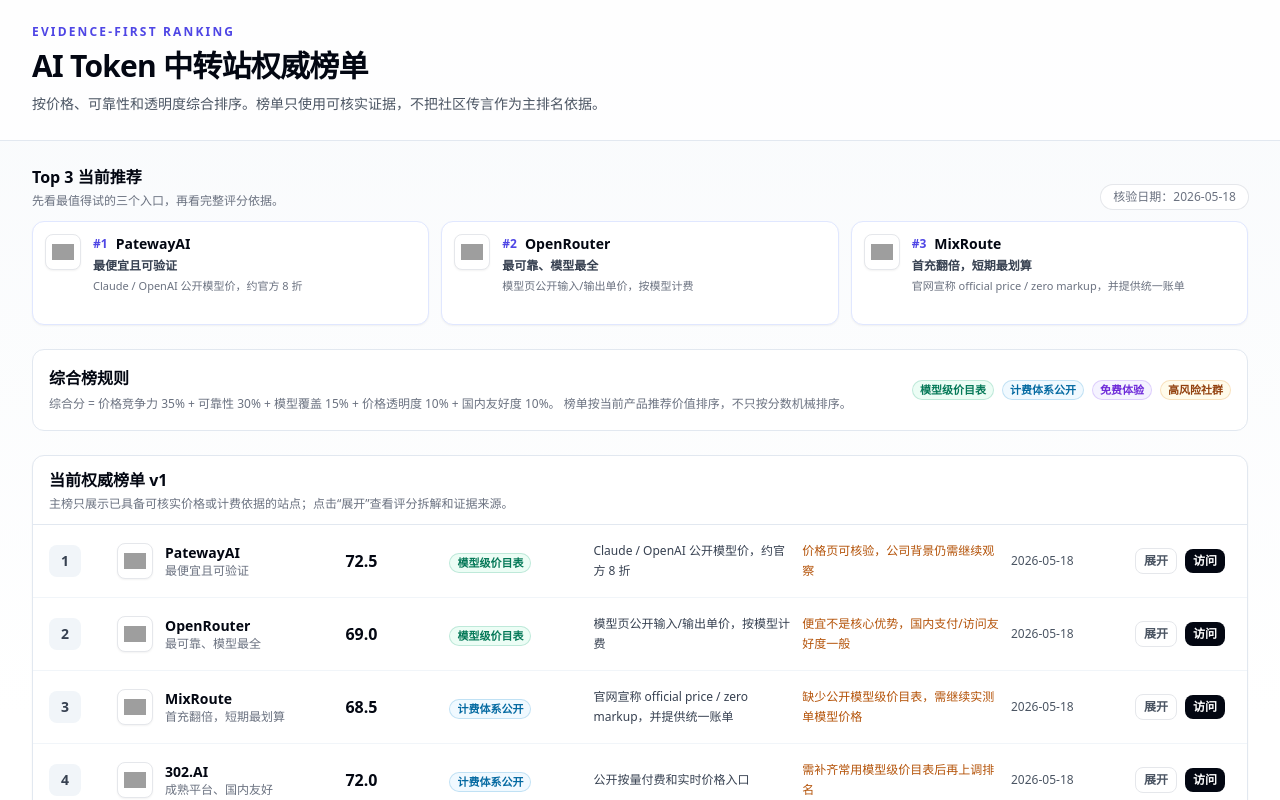
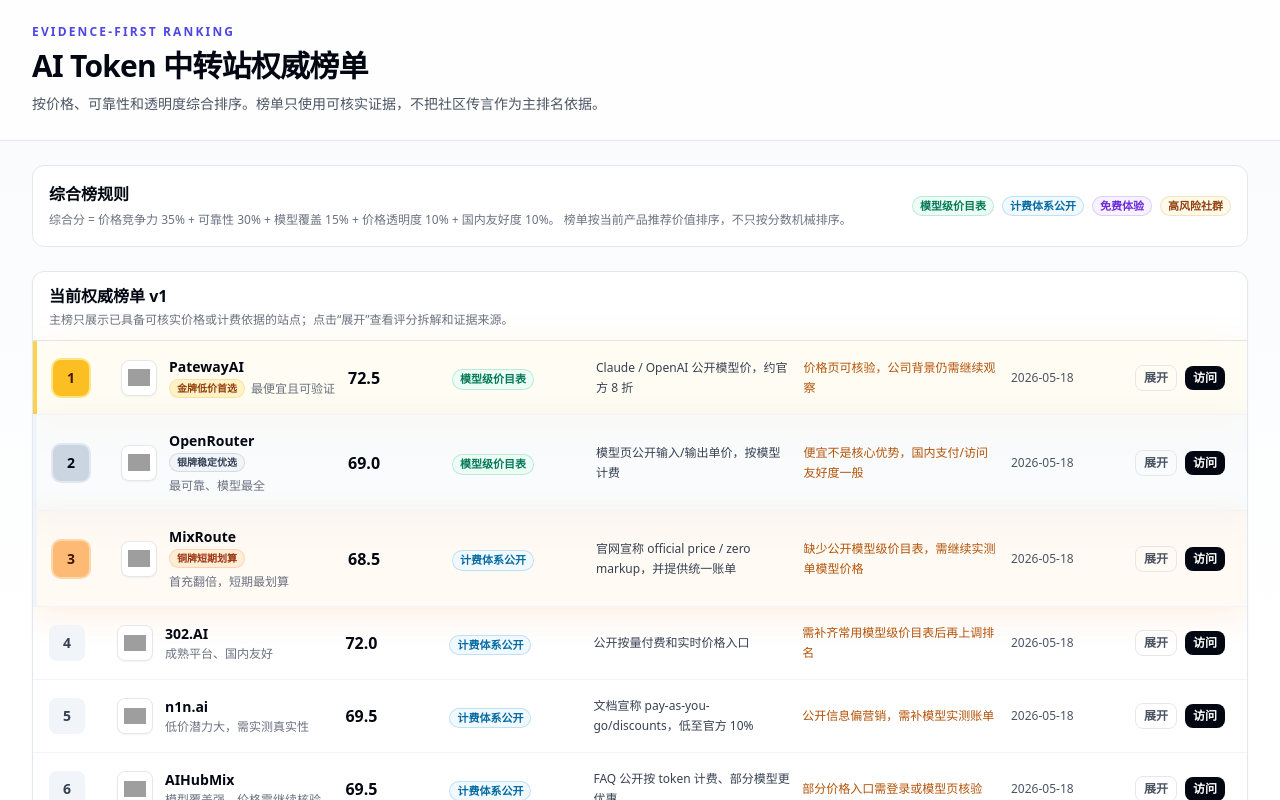
Before and after one commit to wangwenxiang/token123, a Next.js app: page / in a window 1280 px wide. Shown: the top 800 px of the page. Built offline with nearby package versions, Linux system fonts and the light colour scheme; grey boxes are pictures that could not be loaded.

Commit message:
fix: highlight top ranking entries inline

```diff
--- a/src/components/HomeClient.tsx
+++ b/src/components/HomeClient.tsx
@@ -85,6 +85,34 @@
   );
 }
 
+function podiumStyle(rank: number | null) {
+  if (rank === 1) {
+    return {
+      article: 'border-amber-300 bg-amber-50/60 shadow-[0_12px_40px_rgba(245,158,11,0.14)]',
+      rank: 'bg-amber-400 text-amber-950 ring-2 ring-amber-200',
+      label: '金牌低价首选',
+      labelClass: 'bg-amber-100 text-amber-800 ring-amber-500/20',
+    };
+  }
+  if (rank === 2) {
+    return {
+      article: 'border-slate-300 bg-slate-50/80 shadow-[0_10px_32px_rgba(100,116,139,0.12)]',
+      rank: 'bg-slate-300 text-slate-950 ring-2 ring-slate-200',
+      label: '银牌稳定优选',
+      labelClass: 'bg-slate-100 text-slate-700 ring-slate-500/20',
+    };
+  }
+  if (rank === 3) {
+    return {
+      article: 'border-orange-300 bg-orange-50/60 shadow-[0_10px_32px_rgba(249,115,22,0.12)]',
+      rank: 'bg-orange-300 text-orange-950 ring-2 ring-orange-200',
+      label: '铜牌短期划算',
+      labelClass: 'bg-orange-100 text-orange-800 ring-orange-500/20',
+    };
+  }
+  return null;
+}
+
 export default function HomeClient({ rankings }: HomeClientProps) {
   const [expandedId, setExpandedId] = useState<string | null>(null);
 
@@ -92,7 +120,6 @@
     () => rankings.filter((item) => item.participatesInMainRanking),
     [rankings],
   );
-  const topThree = mainRankings.slice(0, 3);
   const communityEntry = rankings.find((item) => item.evidenceLevel === 'community_channel');
 
   return (
@@ -114,40 +141,6 @@
       </header>
 
       <main className="mx-auto w-full max-w-7xl px-4 py-6 sm:px-6 lg:px-8">
-        <section className="mb-6">
-          <div className="mb-3 flex items-end justify-between gap-3">
-            <div>
-              <h2 className="text-base font-bold text-gray-950">Top 3 当前推荐</h2>
-              <p className="mt-1 text-xs text-gray-500">先看最值得试的三个入口，再看完整评分依据。</p>
-            </div>
-            <span className="hidden rounded-full bg-white px-3 py-1 text-xs text-gray-500 ring-1 ring-gray-200 sm:inline-flex">
-              核验日期：2026-05-18
-            </span>
-          </div>
-
-          <div className="grid gap-3 lg:grid-cols-3">
-            {topThree.map((item) => (
-              <a
-                key={item.id}
-                href={item.url}
-                target="_blank"
-                rel="noopener noreferrer"
-                className="group flex min-h-[104px] gap-3 rounded-xl border border-indigo-100 bg-white p-3 shadow-sm transition hover:-translate-y-0.5 hover:border-indigo-200 hover:shadow-md"
-              >
-                <RankingLogo item={item} />
-                <div className="min-w-0 flex-1">
-                  <div className="flex items-center gap-2">
-                    <span className="text-xs font-bold text-indigo-600">#{item.rank}</span>
-                    <h3 className="truncate text-sm font-bold text-gray-950">{item.name}</h3>
-                  </div>
-                  <p className="mt-1 text-xs font-semibold text-gray-700">{item.positioning}</p>
-                  <p className="mt-1 line-clamp-2 text-[11px] leading-4 text-gray-500">{item.priceHighlight}</p>
-                </div>
-              </a>
-            ))}
-          </div>
-        </section>
-
         <section className="mb-6 rounded-xl border border-slate-200 bg-white p-4">
           <div className="flex flex-col gap-3 lg:flex-row lg:items-center lg:justify-between">
             <div>
@@ -176,12 +169,18 @@
           <div className="divide-y divide-slate-100">
             {mainRankings.map((item) => {
               const expanded = expandedId === item.id;
+              const podium = podiumStyle(item.rank);
 
               return (
-                <article key={item.id} className="p-4">
+                <article
+                  key={item.id}
+                  className={`relative p-4 transition ${podium ? `border-l-4 ${podium.article}` : ''}`}
+                >
                   <div className="grid gap-3 lg:grid-cols-[56px_minmax(160px,1.1fr)_92px_132px_minmax(180px,1fr)_minmax(180px,1fr)_112px_96px] lg:items-center">
                     <div className="flex items-center gap-3 lg:block">
-                      <span className="inline-flex h-8 w-8 items-center justify-center rounded-lg bg-slate-100 text-sm font-extrabold text-gray-700">
+                      <span
+                        className={`inline-flex h-9 w-9 items-center justify-center rounded-lg text-sm font-extrabold ${podium ? podium.rank : 'bg-slate-100 text-gray-700'}`}
+                      >
                         {item.rank}
                       </span>
                       <div className="lg:hidden">
@@ -193,7 +192,16 @@
                       <RankingLogo item={item} />
                       <div className="min-w-0">
                         <h3 className="truncate text-sm font-bold text-gray-950">{item.name}</h3>
-                        <p className="truncate text-xs text-gray-500">{item.positioning}</p>
+                        <div className="mt-0.5 flex flex-wrap items-center gap-1.5">
+                          {podium && (
+                            <span
+                              className={`inline-flex rounded-full px-2 py-0.5 text-[10px] font-bold ring-1 ring-inset ${podium.labelClass}`}
+                            >
+                              {podium.label}
+                            </span>
+                          )}
+                          <p className="truncate text-xs text-gray-500">{item.positioning}</p>
+                        </div>
                       </div>
                     </div>
 
```
